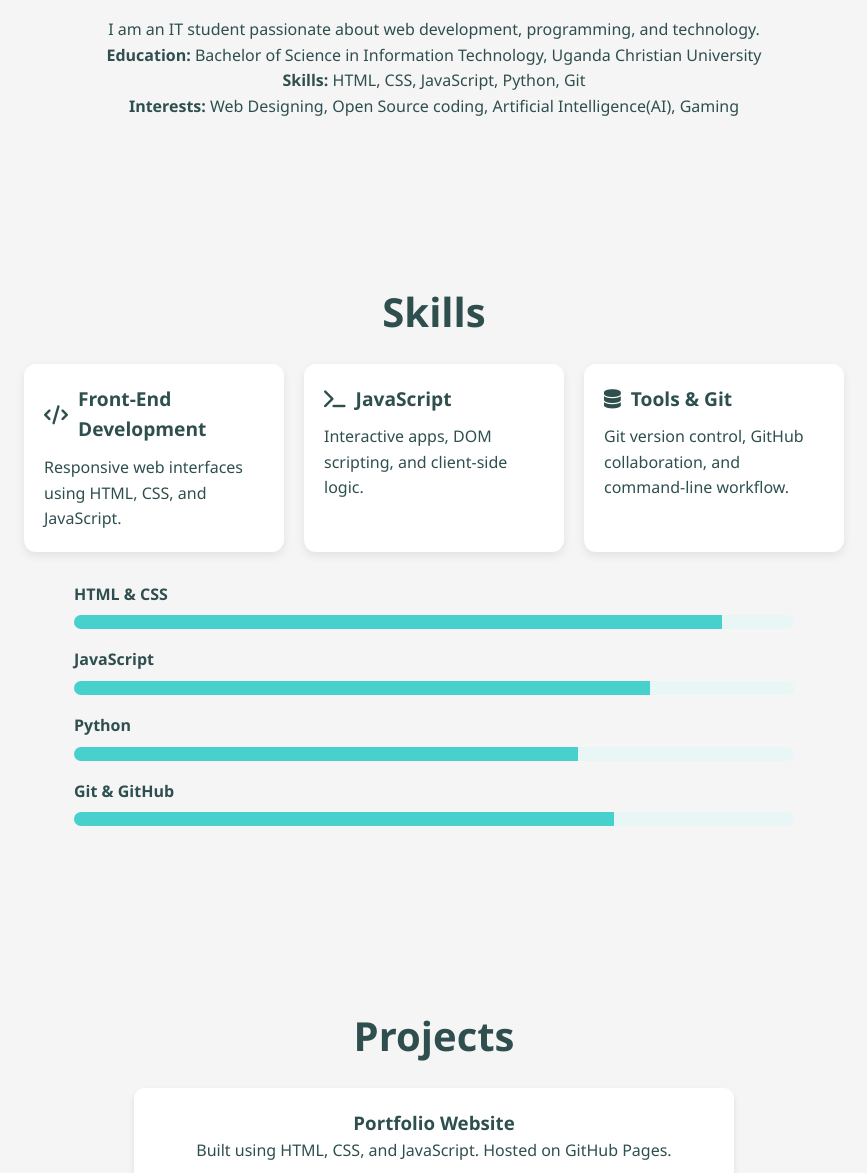
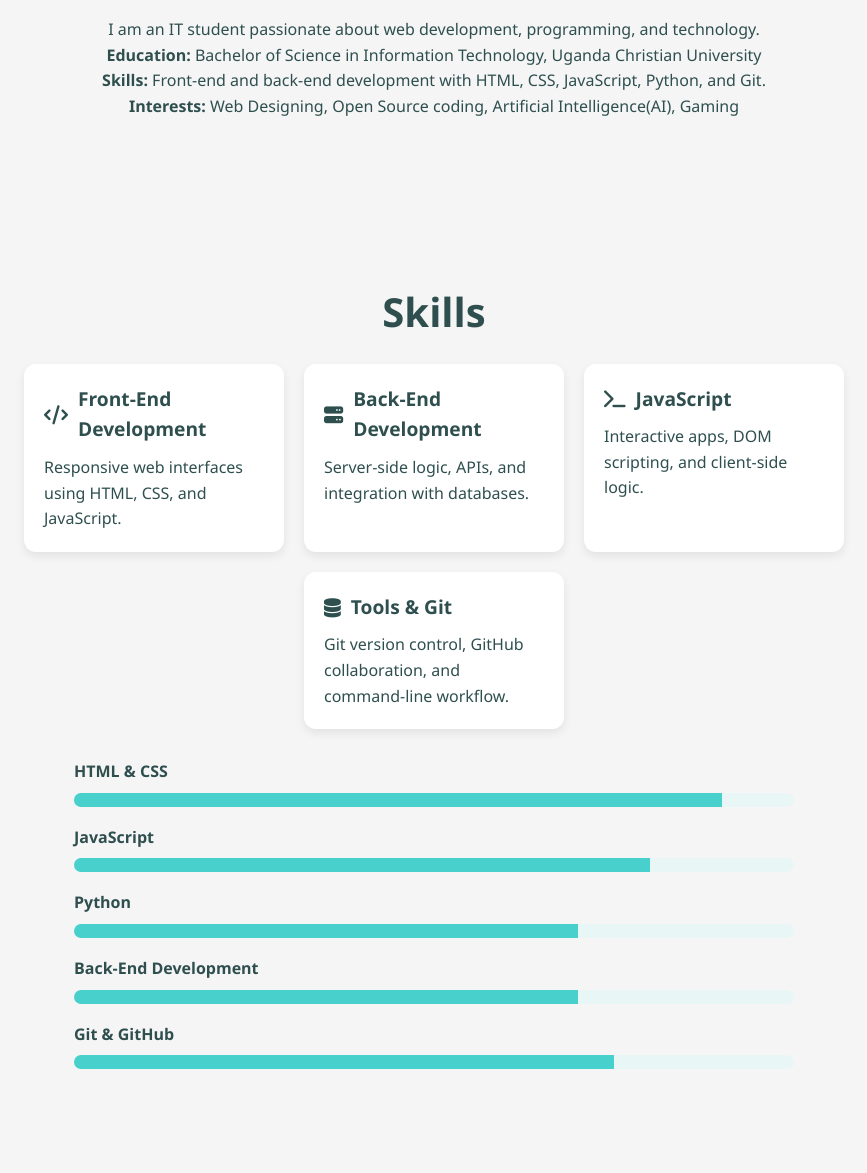
Before and after one commit to BrianJoshuaE/portifolio-BrianJoshua26, a plain HTML site: page index.html in a window 1280 px wide. Shown: the part 724-1897 px from the top of the page, without its empty margins (206-1073 px from the left). Drawn offline with Linux system fonts and the light colour scheme.

Commit message:
skill update
skill update

```diff
--- a/index.html
+++ b/index.html
@@ -35,7 +35,7 @@
             <h2>About Me</h2>
             <p>I am an IT student passionate about web development, programming, and technology.</p>
             <p><strong>Education:</strong> Bachelor of Science in Information Technology, Uganda Christian University</p>
-            <p><strong>Skills:</strong> HTML, CSS, JavaScript, Python, Git</p>
+            <p><strong>Skills:</strong> Front-end and back-end development with HTML, CSS, JavaScript, Python, and Git.</p>
             <p><strong>Interests:</strong> Web Designing, Open Source coding, Artificial Intelligence(AI), Gaming</p>
         </div>
     </section>
@@ -47,6 +47,10 @@
                 <div class="skill-card">
                     <h3><i class="fas fa-code"></i> Front-End Development</h3>
                     <p>Responsive web interfaces using HTML, CSS, and JavaScript.</p>
+                </div>
+                <div class="skill-card">
+                    <h3><i class="fas fa-server"></i> Back-End Development</h3>
+                    <p>Server-side logic, APIs, and integration with databases.</p>
                 </div>
                 <div class="skill-card">
                     <h3><i class="fas fa-terminal"></i> JavaScript</h3>
@@ -68,6 +72,10 @@
                 </div>
                 <div class="skill">
                     <h4>Python</h4>
+                    <div class="progress"><span class="progress-bar" style="width: 70%;"></span></div>
+                </div>
+                <div class="skill">
+                    <h4>Back-End Development</h4>
                     <div class="progress"><span class="progress-bar" style="width: 70%;"></span></div>
                 </div>
                 <div class="skill">
```
